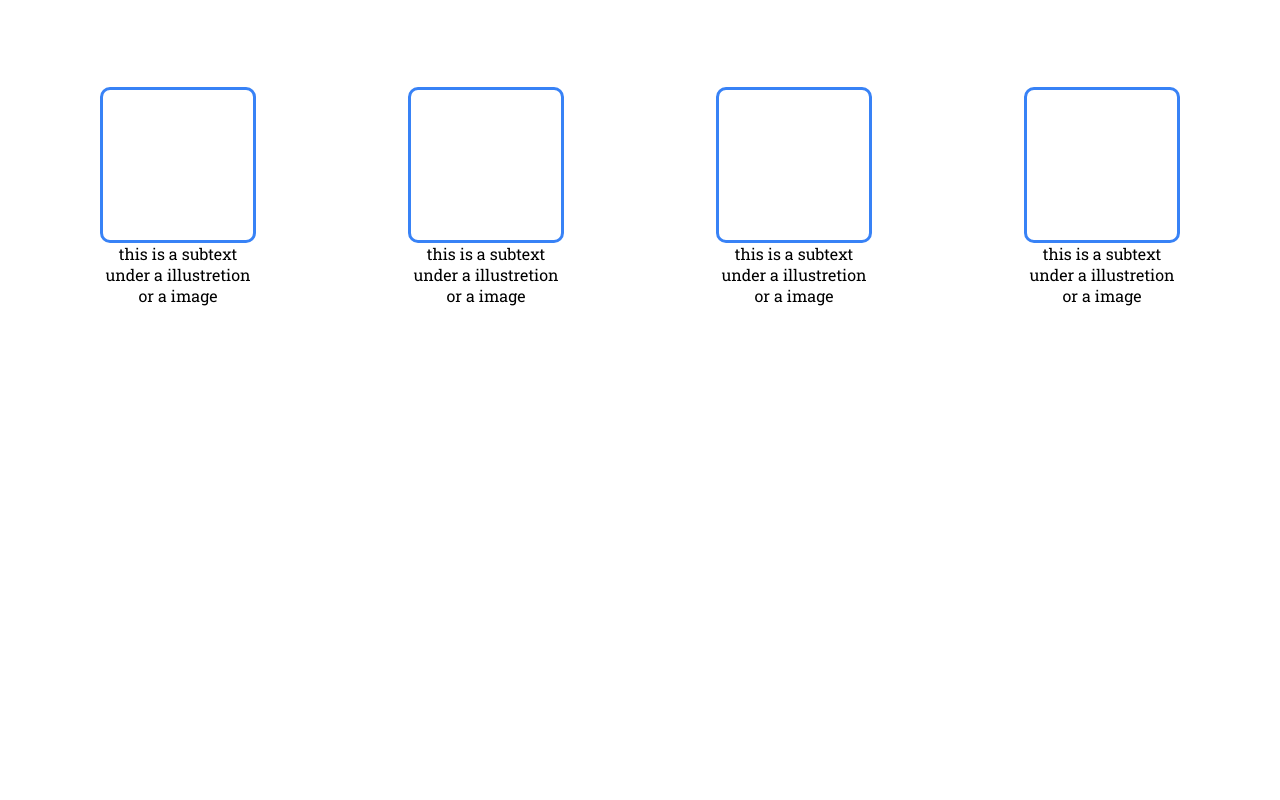
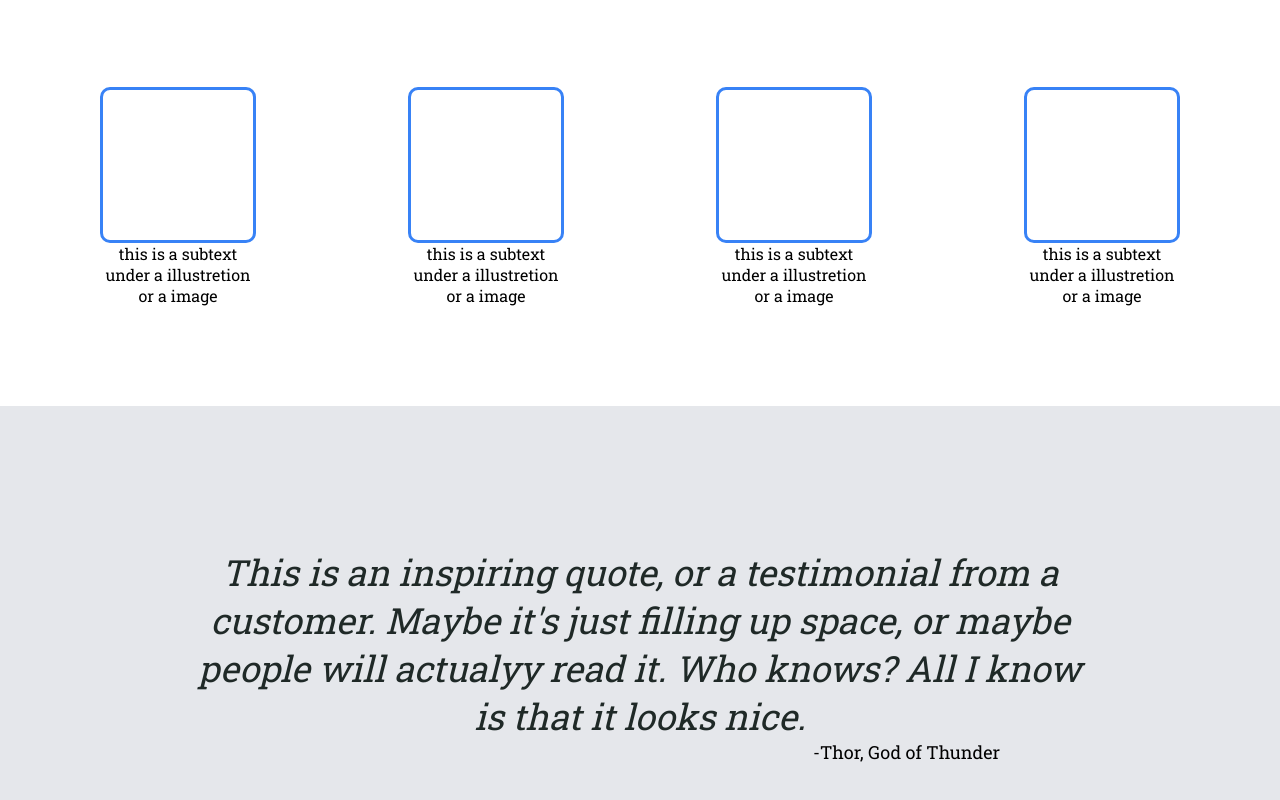
Before and after one commit to ravanton/odin-landing-page, a plain HTML site: page index.html in a window 1280 px wide. Shown: the part 539-1339 px from the top of the page. Before the commit the page ends 945 px from the top, so only its background shows below. Drawn offline with Linux system fonts and the light colour scheme.

Commit message:
finish third section

```diff
--- a/index.html
+++ b/index.html
@@ -56,8 +56,13 @@
             </div>
         </div>
         <div class="third-section">
-            <h3></h3>
-            <p></p>
+            <h3>This is an inspiring quote, or a testimonial from a <br/>
+            customer. Maybe it's just filling up space, or maybe <br/>
+            people will actualyy read it. Who knows? All I know <br/>
+            is that it looks nice.</h3>
+            <div id="p-div">
+                <p  class="p-third"> -Thor, God of Thunder</p>
+            </div>
         </div>
     </body>
 </html>
--- a/styles.css
+++ b/styles.css
@@ -111,3 +111,30 @@ h2 {
     justify-content: center;
 
 }
+
+.third-section {
+    background-color: #e5e7eb;
+    height: 500px;
+    display: flex;
+    justify-content: center;
+
+    flex-direction: column;
+}
+h3 {
+    font-size: 36px;
+    font-style: italic;
+    font-weight: lighter;
+    color: #1f2927;
+    text-align: center;
+
+}
+.p-third {
+    font-size: 18px;
+    text-align: right;
+
+}
+#p-div {
+    display: flex;
+    justify-content: flex-end;
+    margin-right: 280px;
+}
```
